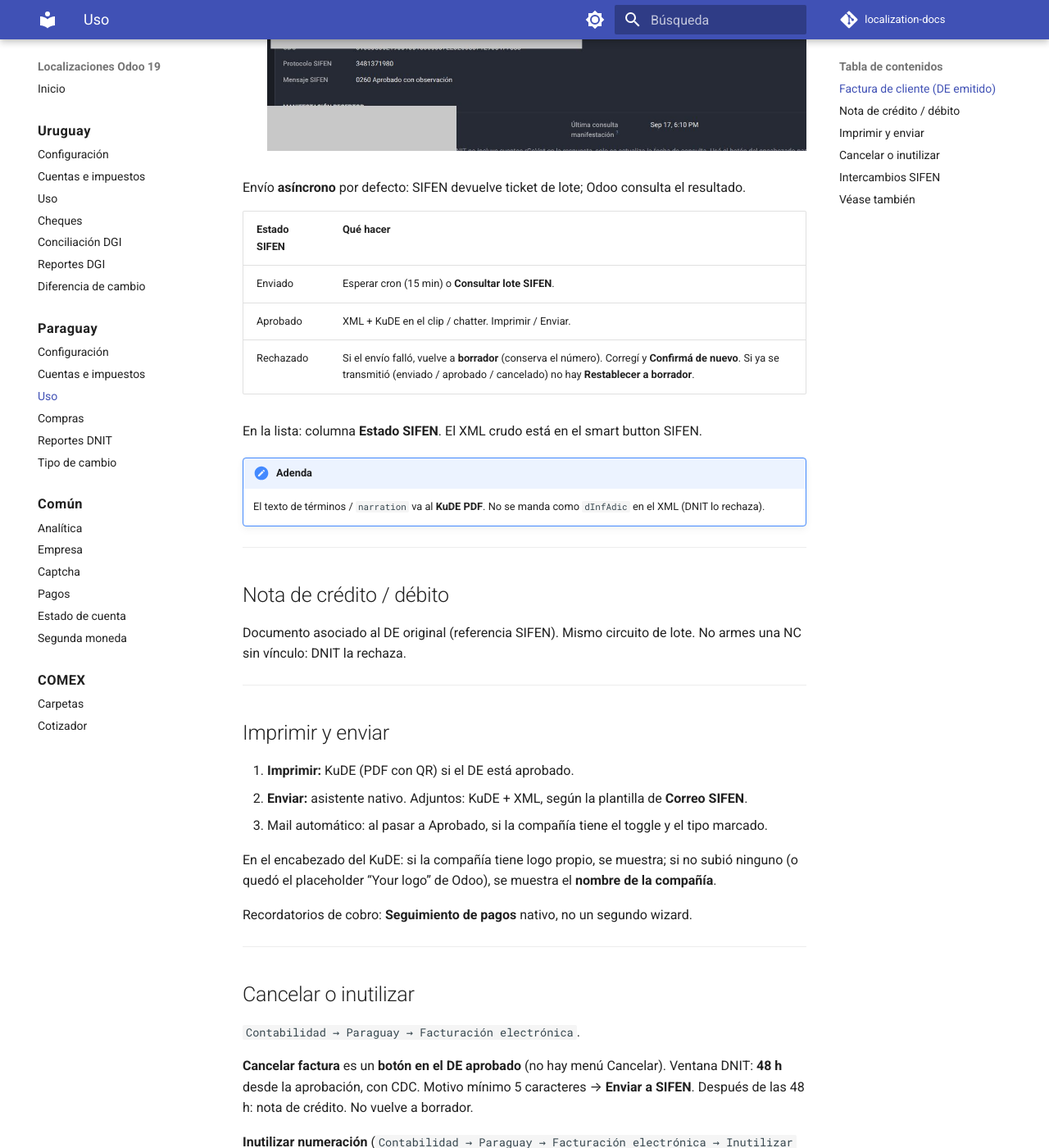
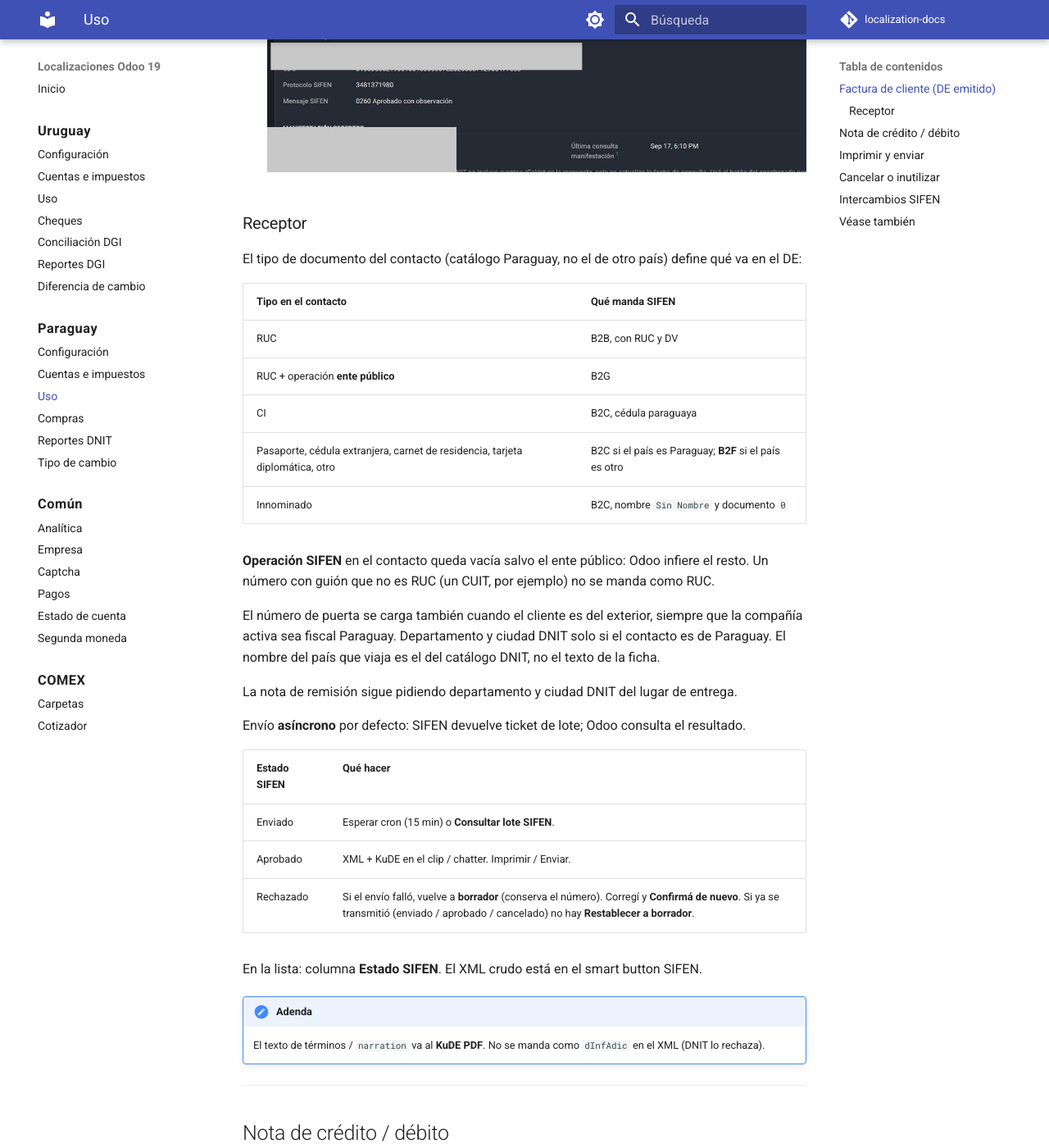
Before and after one commit to Pabloolano/localization-docs, an MkDocs documentation site: the page built from docs/paraguay/uso.md, in a window 1280 px wide and 1400 px high, scrolled down 2072 px. Shown: the whole window at 82% size. Built offline with MkDocs 1.6.1 and Material for MkDocs 9.7.7, drawn with Linux system fonts in a browser that asks for light colours; comment, search, counter and statistics services are not loaded; some of the changed text lies outside the part shown.

Commit message:
docs(py): receptor SIFEN por tipo de documento
Describe B2B, B2C, B2G y B2F, y que el país del DE sale del catálogo DNIT.

Co-authored-by: Cursor <cursoragent@cursor.com>

```diff
--- a/docs/paraguay/uso.md
+++ b/docs/paraguay/uso.md
@@ -12,7 +12,7 @@ Día a día con SIFEN en **Testing** (o Producción, solo si esa compañía ya h
 1. `Contabilidad → Clientes → Facturas` → Crear.
 
     ![Lista de facturas: número FE y Estado SIFEN](img/odoo-facturas.jpg)
-2. Diario de ventas, partner con RUC, calle y **número de puerta**, geo DNIT.
+2. Diario de ventas, contacto con tipo de documento, calle y **número de puerta**. Si el país es Paraguay: geo DNIT. Si el país es otro: no hace falta departamento ni ciudad DNIT (la operación sale B2F).
 3. Líneas e IVA (10 / 5 / exento).
 4. En **borrador**, pestaña SIFEN: tipo de DE, condición de venta, presencia, cuotas si aplica, documento asociado si es NC/ND.
 5. **Confirmar.** Odoo publica el número (`FE 001-001-…`) y envía el lote a SIFEN.
@@ -21,6 +21,24 @@ Día a día con SIFEN en **Testing** (o Producción, solo si esa compañía ya h
     ![Factura aprobada: Imprimir, Enviar, SIFEN TEST](img/odoo-factura-form.jpg)
 
     ![Pestaña SIFEN del comprobante: tipo DE, est, punto, estado](img/odoo-factura-sifen.jpg)
+
+### Receptor
+
+El tipo de documento del contacto (catálogo Paraguay, no el de otro país) define qué va en el DE:
+
+| Tipo en el contacto | Qué manda SIFEN |
+|---------------------|-----------------|
+| RUC | B2B, con RUC y DV |
+| RUC + operación **ente público** | B2G |
+| CI | B2C, cédula paraguaya |
+| Pasaporte, cédula extranjera, carnet de residencia, tarjeta diplomática, otro | B2C si el país es Paraguay; **B2F** si el país es otro |
+| Innominado | B2C, nombre `Sin Nombre` y documento `0` |
+
+**Operación SIFEN** en el contacto queda vacía salvo el ente público: Odoo infiere el resto. Un número con guión que no es RUC (un CUIT, por ejemplo) no se manda como RUC.
+
+El número de puerta se carga también cuando el cliente es del exterior, siempre que la compañía activa sea fiscal Paraguay. Departamento y ciudad DNIT solo si el contacto es de Paraguay. El nombre del país que viaja es el del catálogo DNIT, no el texto de la ficha.
+
+La nota de remisión sigue pidiendo departamento y ciudad DNIT del lugar de entrega.
 
 Envío **asíncrono** por defecto: SIFEN devuelve ticket de lote; Odoo consulta el resultado.
 
```
